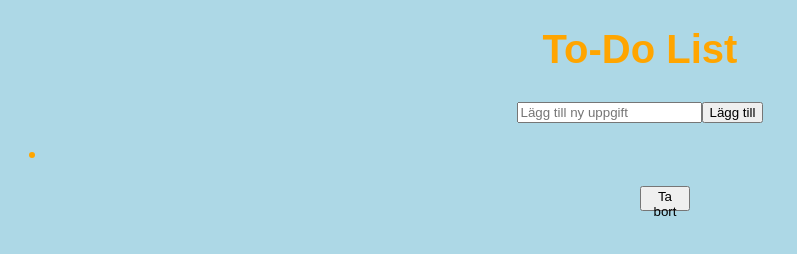
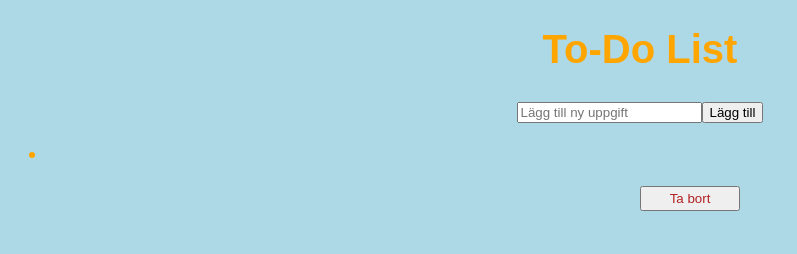
Before and after one commit to gosiacodes/todo-list, a plain HTML site: page index.html in a window 1280 px wide. Shown: the whole page, without its empty margins (0-797 px from the left). Drawn offline with Linux system fonts and the light colour scheme.

Commit message:
css ändring

```diff
--- a/app.css
+++ b/app.css
@@ -1,6 +1,6 @@
 body {
 	font-size: 20px;
-    font-family: 'Work Sans', sans-serif;
+    font-family: Arial, Helvetica, sans-serif;
     color: orange;
   	font-weight: 300;
   	text-align: center;
@@ -15,6 +15,8 @@ body {
 
 .remove-button {
     position: absolute;
-    width: 50px;
+    width: 100px;
     height: 25px;
+    color: firebrick;
+
 }
```
